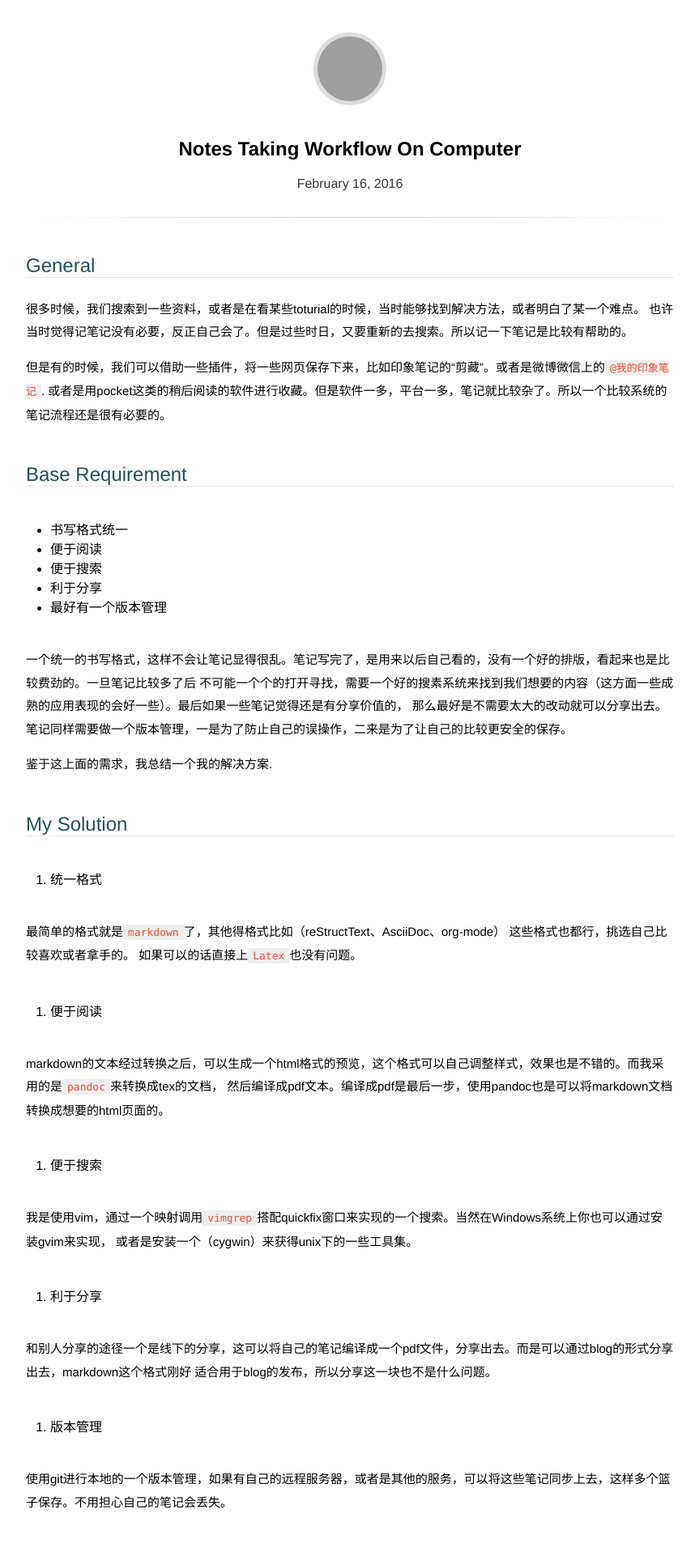
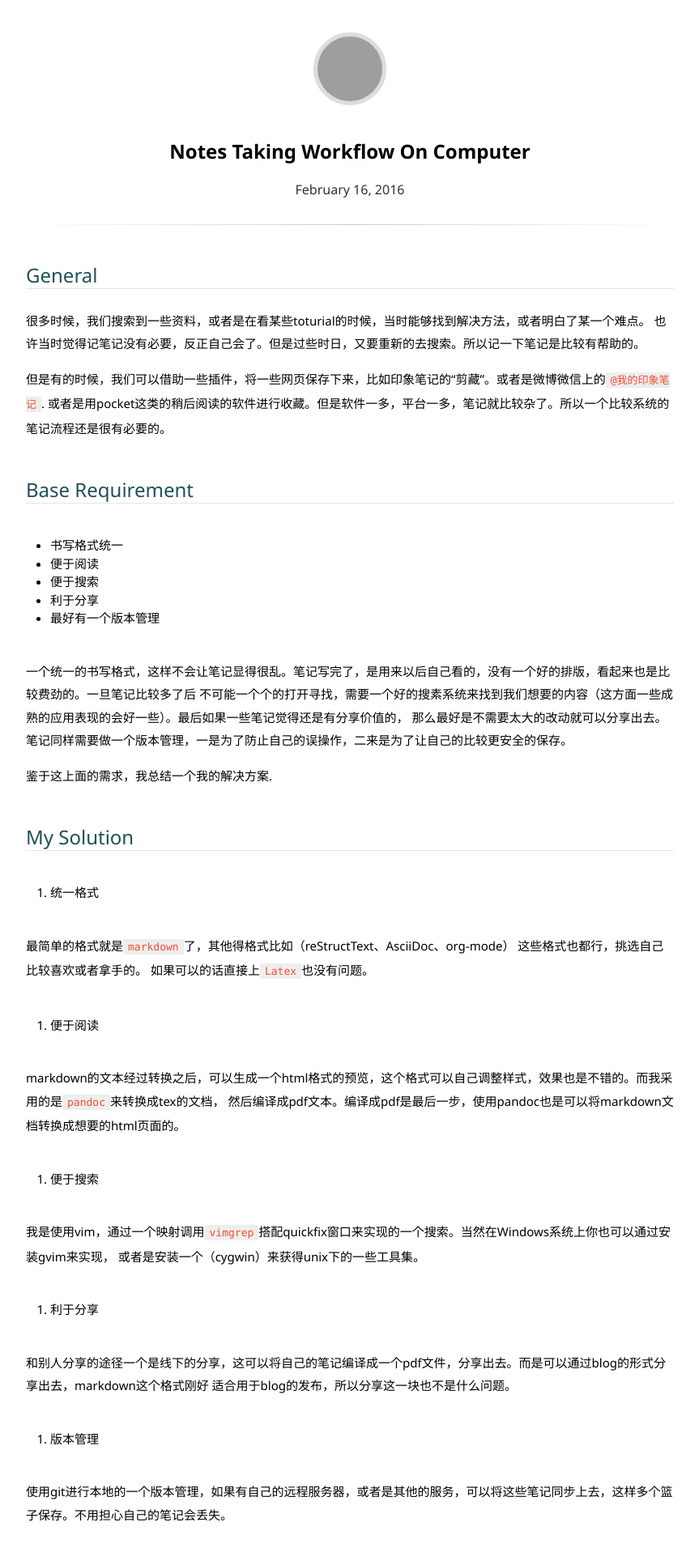
Before and after one commit to JesseEisen/JesseEisen.github.io, a Jekyll site: the page built from _posts/2016-02-16-notes-take.md, in a window 1280 px wide. Shown: the top 1917 px of the page at 81% size, without its empty margins (208-1071 px from the left). Built offline with Jekyll 4.4.1, drawn with Linux system fonts in a browser that asks for light colours; some web fonts are replaced; grey boxes are pictures that could not be loaded.

Commit message:
modify css

```diff
--- a/_sass/main.scss
+++ b/_sass/main.scss
@@ -1,5 +1,6 @@
 body {
-  font-family: Helvetica, Tahoma, Arial, STXihei, "华文细黑", "Microsoft YaHei", "微软雅黑", SimSun, "宋体", Heiti, "黑体", sans-serif;
+  /*font-family: Helvetica, Tahoma, Arial, STXihei, "华文细黑", "Microsoft YaHei", "微软雅黑", SimSun, "宋体", Heiti, "黑体", sans-serif;*/
+  font-family:"Segoe UI","Oxygen",Tahoma, Arial, STXihei, "华文细黑", "Microsoft YaHei", "微软雅黑", SimSun, "宋体", Heiti, "黑体", sans-serif;
   padding: 20px;
   margin: 0;
   font-weight: 400;
@@ -204,6 +205,8 @@ ol {
   padding-left: 30px;
   li {
     word-wrap: break-word;
+	line-height: 1.5;
+	font-size: 15px;
   }
   img {
     margin: 40px 0;
```
